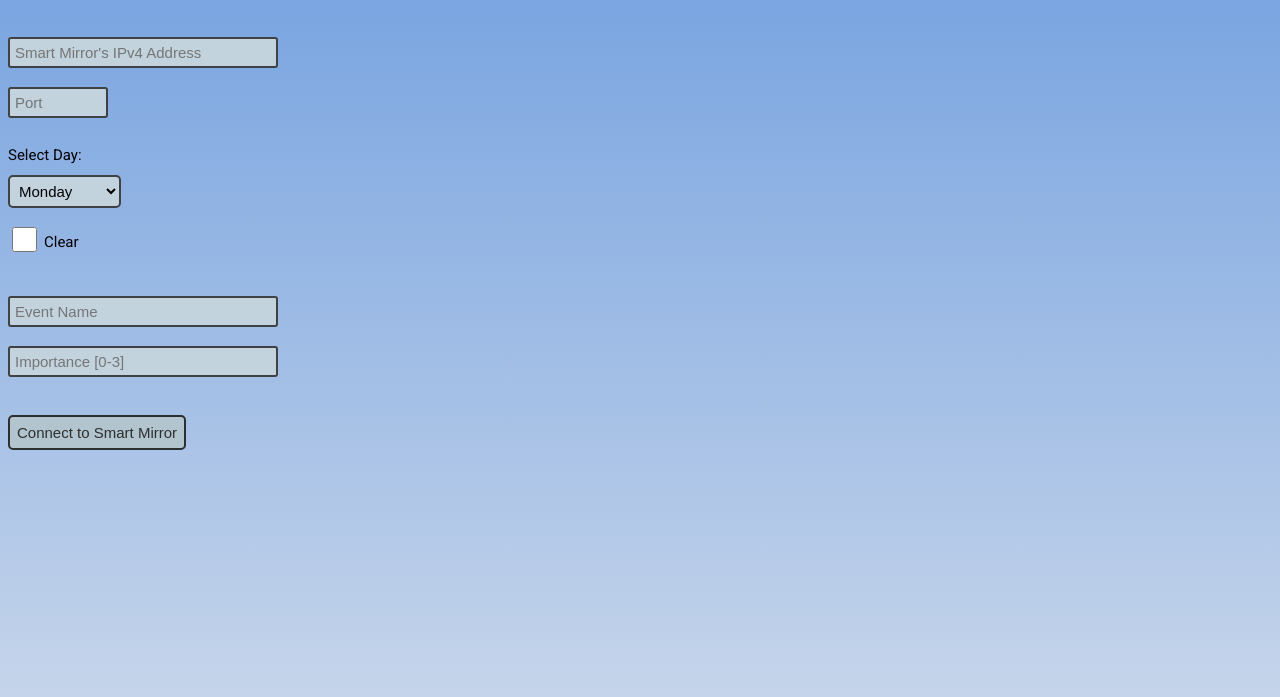
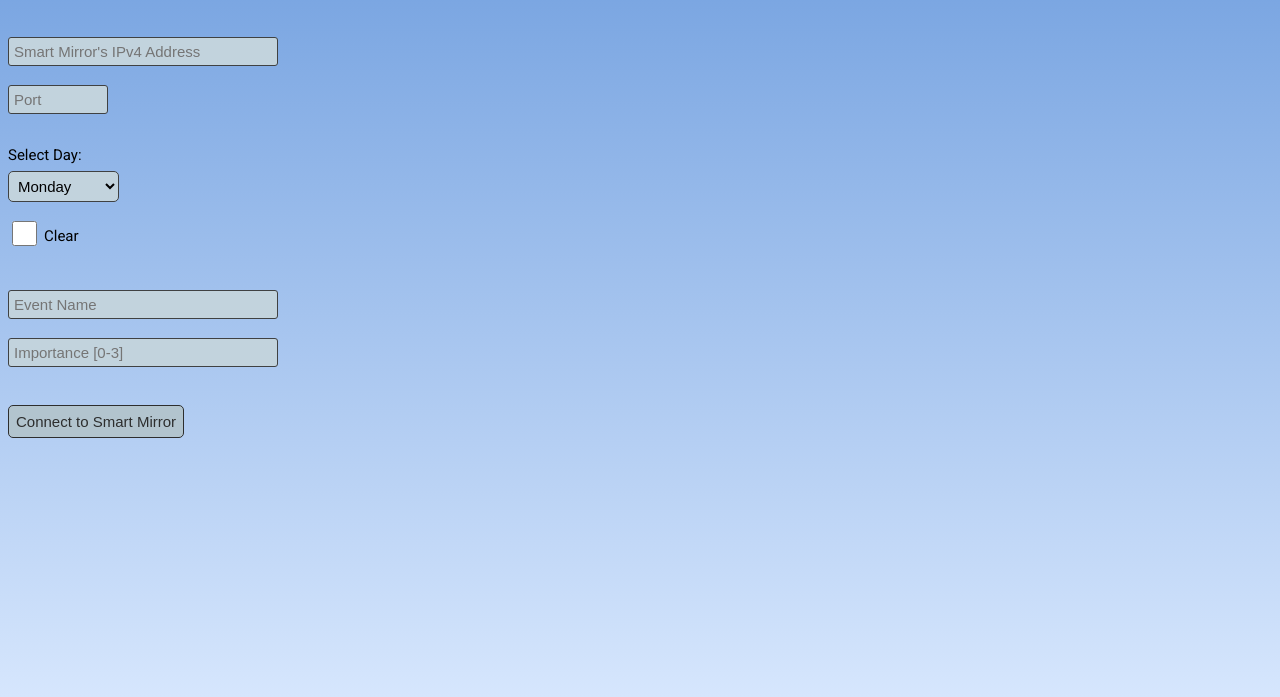
Before and after one commit to Ryan-Awad/Smart-Mirror, a website: page views/index.html in a window 1280 px wide. Shown: the part 49-746 px from the top of the page. Drawn offline with Linux system fonts and the light colour scheme; no server answers.

Commit message:
Compiled APK

```diff
--- a/styles/index.css
+++ b/styles/index.css
@@ -7,7 +7,7 @@ DARKER blue grey: #68777c
 */
 
 body {
-    background-image: linear-gradient(#75a2e0, #cbd8eb);
+    background-image: linear-gradient(#75a2e0, #ddebff);
     font-family: 'Roboto';
 }
 
@@ -20,7 +20,7 @@ input {
     padding: 5px;
     border-style: solid;
     border-radius: 3px;
-    border-width: 2px;
+    border-width: 1px;
     border-color: #3f4142;
     font-size: 15px;
     color: black;
@@ -30,7 +30,7 @@ button {
     background-color: #b2c4ce;
     padding: 7px;
     border-style: solid;
-    border-width: 2px;
+    border-width: 1px;
     border-radius: 5px;
     border-color: #2d2e2e;
     font-size: 15px;
@@ -65,7 +65,7 @@ label {
     border-style: solid;
     border-radius: 5px;
     border-color: #3f4142;
-    border-width: 2px;
+    border-width: 1px;
     font-size: 15px;
     color: black;
 }
```
Also changed, not shown: 1 other file.
